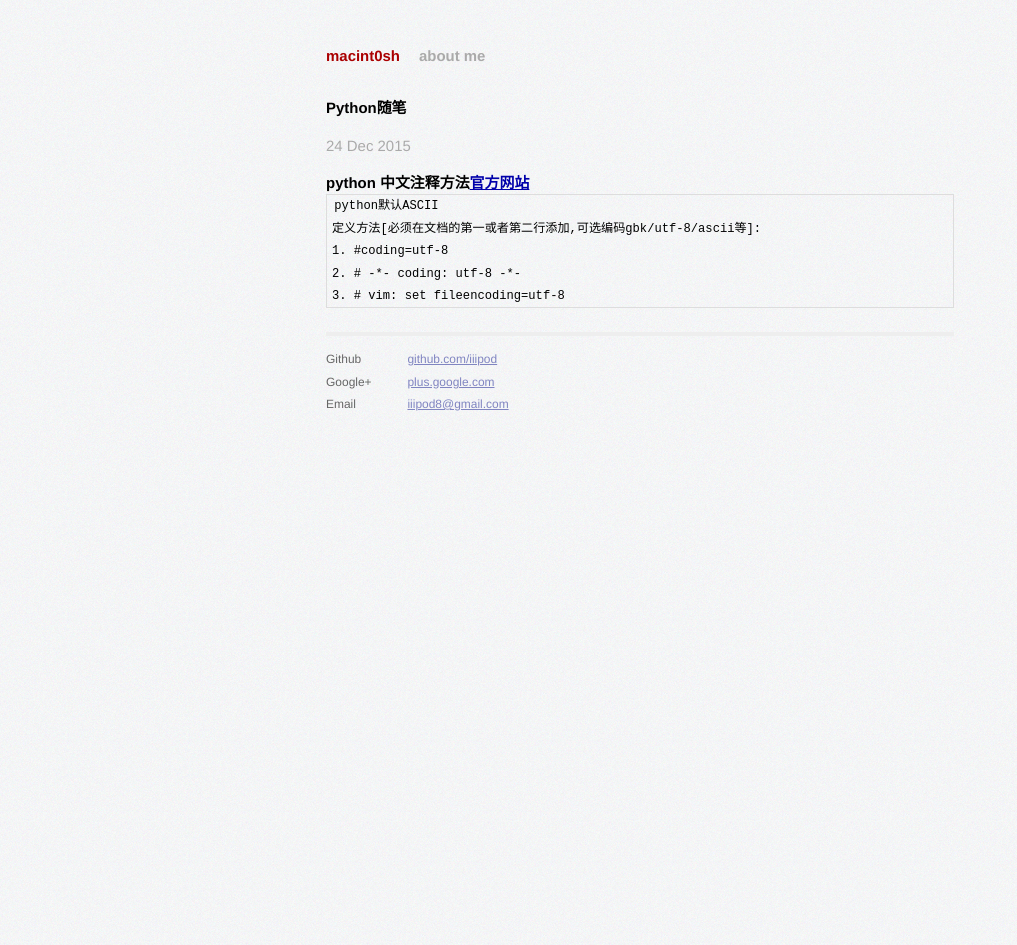
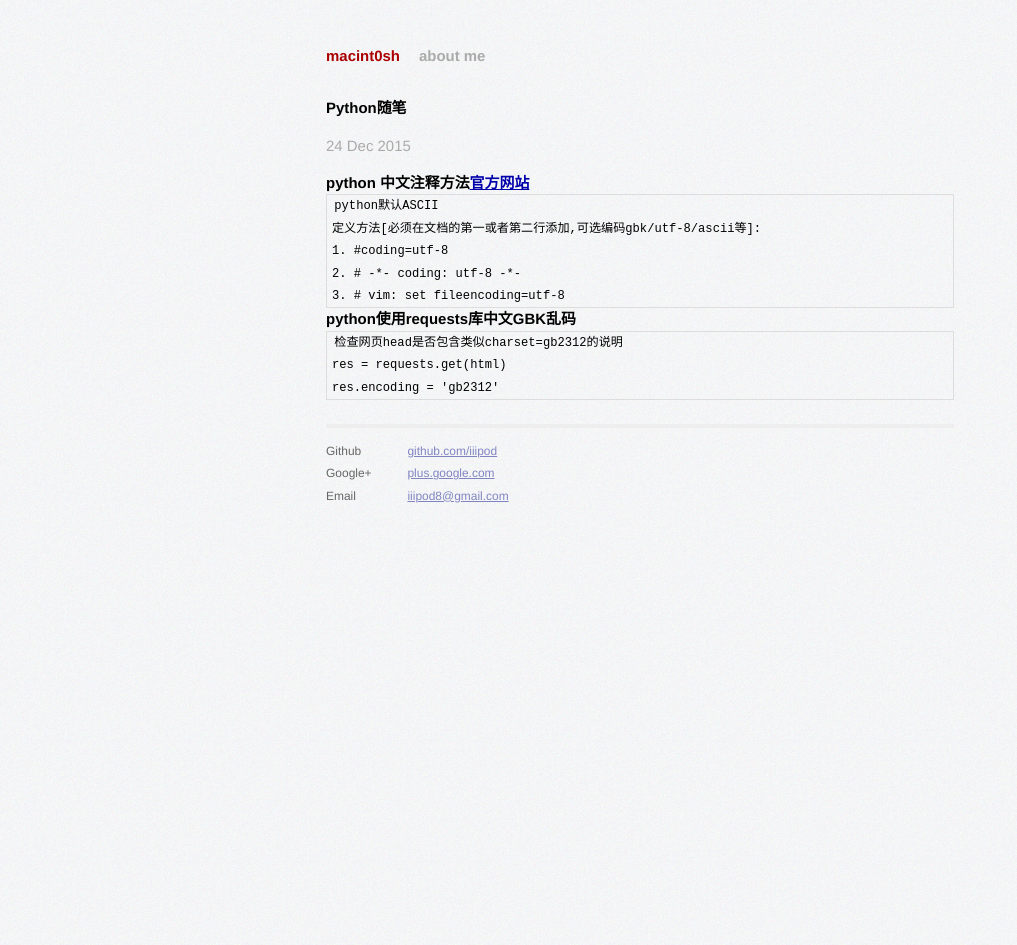
Before and after one commit to iiipod/iiipod.github.com, a Jekyll site: the page built from _posts/2015-12-24-Python随笔.markdown, in a window 1280 px wide. Shown: the whole page, without its empty margins (0-1017 px from the left). Built offline with Jekyll 4.4.1, drawn with Linux system fonts in a browser that asks for light colours; Markdown is read by kramdown in place of the engine named in the settings.

Commit message:
2016年 05月 02日 星期一 11:18:07

```diff
--- a/_posts/2015-12-24-Python随笔.markdown
+++ b/_posts/2015-12-24-Python随笔.markdown
@@ -4,10 +4,16 @@ layout: post
 author:
   name: macint0sh
 ---
-##python 中文注释方法[官方网站](http://www.python.org/dev/peps/pep-0263/)
+## python 中文注释方法[官方网站](http://www.python.org/dev/peps/pep-0263/)
 
     python默认ASCII
     定义方法[必须在文档的第一或者第二行添加,可选编码gbk/utf-8/ascii等]:
     1. #coding=utf-8
     2. # -*- coding: utf-8 -*-
     3. # vim: set fileencoding=utf-8
+
+## python使用requests库中文GBK乱码
+
+    检查网页head是否包含类似charset=gb2312的说明
+    res = requests.get(html)
+    res.encoding = 'gb2312'
```
